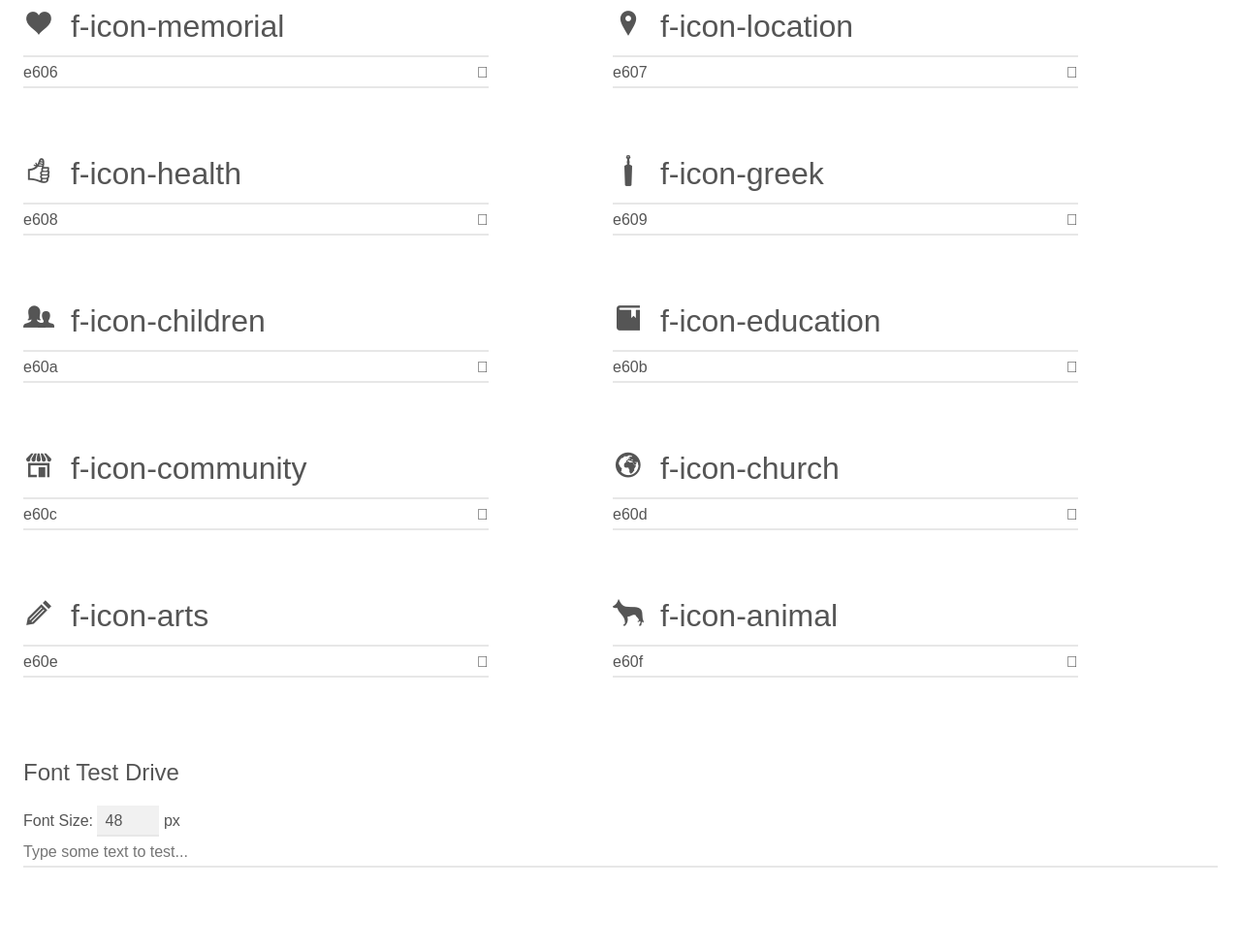
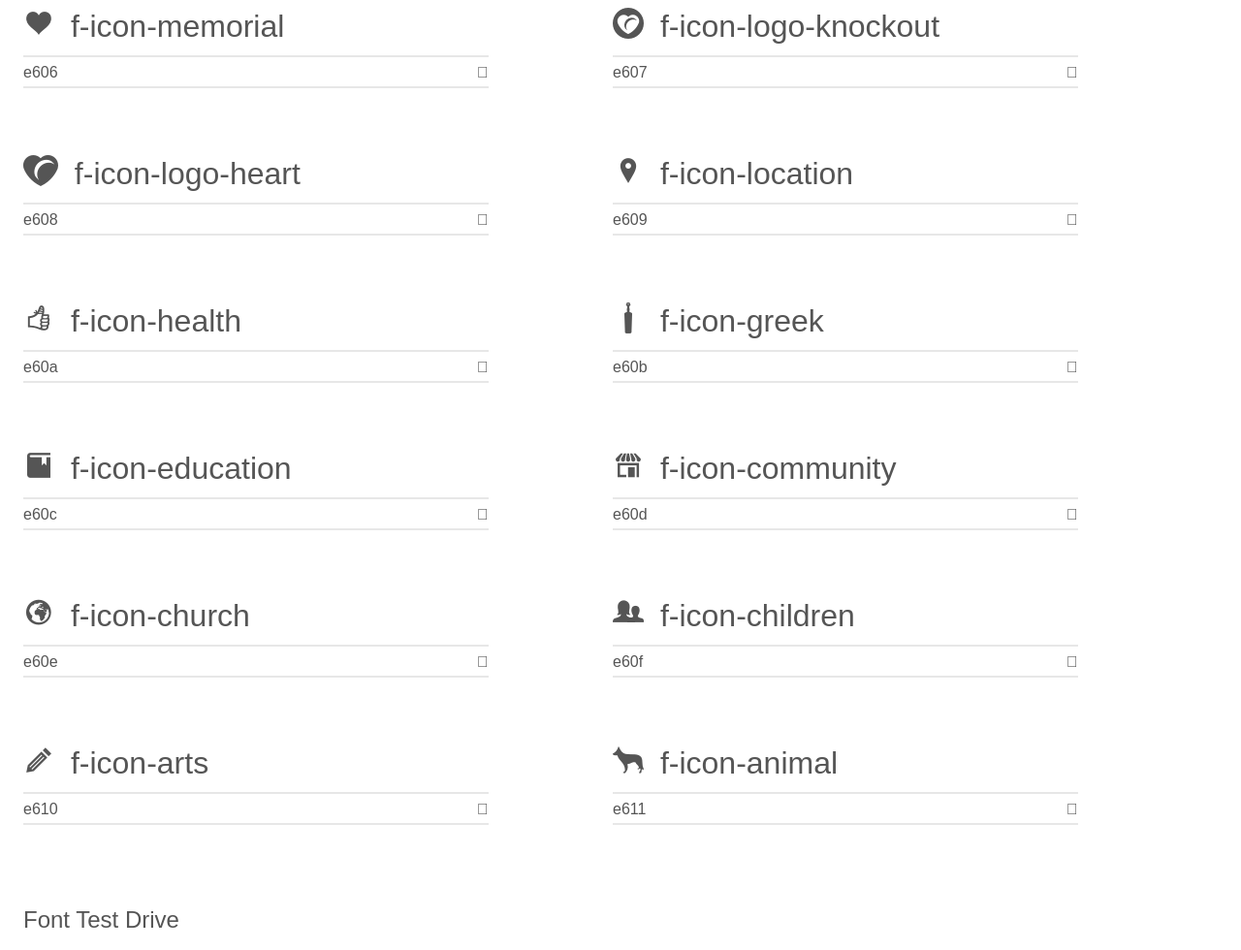
Before and after one commit to lumaverse/fundly-icon-font, a plain HTML site: page index.html in a window 1280 px wide. Shown: the part 603-1583 px from the top of the page at 97% size. Drawn offline with Linux system fonts and the light colour scheme.

Commit message:
Added the fundly logo in two formats to set

```diff
--- a/fundly-icon-font.css
+++ b/fundly-icon-font.css
@@ -1,7 +1,7 @@
 @font-face {
   font-family: 'FundlyIcons';
-  src: url('fonts/fundly-icons.eot?v=0.1.3');
-  src: url('fonts/fundly-icons.eot?v=0.1.3#iefix') format('embedded-opentype'), url('fonts/fundly-icons.woff?v=0.1.3') format('woff'), url('fonts/fundly-icons.ttf?v=0.1.3') format('truetype'), url('fonts/fundly-icons.svg?v=0.1.3#fundlyicons') format('svg');
+  src: url('fonts/fundly-icons.eot?v=0.2.0');
+  src: url('fonts/fundly-icons.eot?v=0.2.0#iefix') format('embedded-opentype'), url('fonts/fundly-icons.woff?v=0.2.0') format('woff'), url('fonts/fundly-icons.ttf?v=0.2.0') format('truetype'), url('fonts/fundly-icons.svg?v=0.2.0#fundlyicons') format('svg');
   font-weight: normal;
   font-style: normal; }
 
@@ -37,32 +37,38 @@
 .f-icon-memorial:before {
   content: "\e606"; }
 
-.f-icon-location:before {
+.f-icon-logo-knockout:before {
   content: "\e607"; }
 
-.f-icon-health:before {
+.f-icon-logo-heart:before {
   content: "\e608"; }
 
-.f-icon-greek:before {
+.f-icon-location:before {
   content: "\e609"; }
 
-.f-icon-children:before {
+.f-icon-health:before {
   content: "\e60a"; }
 
-.f-icon-education:before {
+.f-icon-greek:before {
   content: "\e60b"; }
 
-.f-icon-community:before {
+.f-icon-education:before {
   content: "\e60c"; }
 
-.f-icon-church:before {
+.f-icon-community:before {
   content: "\e60d"; }
 
-.f-icon-arts:before {
+.f-icon-church:before {
   content: "\e60e"; }
 
+.f-icon-children:before {
+  content: "\e60f"; }
+
+.f-icon-arts:before {
+  content: "\e610"; }
+
 .f-icon-animal:before {
-  content: "\e60f"; }
+  content: "\e611"; }
 
 .f-icon-lg {
   font-size: 1.33333em;
--- a/index.html
+++ b/index.html
@@ -9,7 +9,7 @@
 	<link rel="stylesheet" href="fundly-icon-font.css"></head>
 <body>
 	<div class="bgc1 clearfix">
-		<h1 class="mhmm mvm"><span class="fgc1">Font Name:</span> fundly-icons <small class="fgc1">(Glyphs:&nbsp;16)</small></h1>
+		<h1 class="mhmm mvm"><span class="fgc1">Font Name:</span> fundly-icons <small class="fgc1">(Glyphs:&nbsp;18)</small></h1>
 	</div>
 	<div class="clearfix mhl ptl">
 		<h1 class="mvm mtn bshadow fgc1">Grid Size: Unknown</h1>
@@ -106,7 +106,7 @@
 		</div>
 		<div class="glyph fs1">
 			<div class="clearfix bshadow0 pbs">
-				<span class="f-icon-location"></span><span class="mls"> f-icon-location</span>
+				<span class="f-icon-logo-knockout"></span><span class="mls"> f-icon-logo-knockout</span>
 			</div>
 			<fieldset class="fs0 size1of1 clearfix">
 				<input type="text" readonly value="e607" class="unit size1of2" />
@@ -119,7 +119,7 @@
 		</div>
 		<div class="glyph fs1">
 			<div class="clearfix bshadow0 pbs">
-				<span class="f-icon-health"></span><span class="mls"> f-icon-health</span>
+				<span class="f-icon-logo-heart"></span><span class="mls"> f-icon-logo-heart</span>
 			</div>
 			<fieldset class="fs0 size1of1 clearfix">
 				<input type="text" readonly value="e608" class="unit size1of2" />
@@ -132,7 +132,7 @@
 		</div>
 		<div class="glyph fs1">
 			<div class="clearfix bshadow0 pbs">
-				<span class="f-icon-greek"></span><span class="mls"> f-icon-greek</span>
+				<span class="f-icon-location"></span><span class="mls"> f-icon-location</span>
 			</div>
 			<fieldset class="fs0 size1of1 clearfix">
 				<input type="text" readonly value="e609" class="unit size1of2" />
@@ -145,7 +145,7 @@
 		</div>
 		<div class="glyph fs1">
 			<div class="clearfix bshadow0 pbs">
-				<span class="f-icon-children"></span><span class="mls"> f-icon-children</span>
+				<span class="f-icon-health"></span><span class="mls"> f-icon-health</span>
 			</div>
 			<fieldset class="fs0 size1of1 clearfix">
 				<input type="text" readonly value="e60a" class="unit size1of2" />
@@ -158,7 +158,7 @@
 		</div>
 		<div class="glyph fs1">
 			<div class="clearfix bshadow0 pbs">
-				<span class="f-icon-education"></span><span class="mls"> f-icon-education</span>
+				<span class="f-icon-greek"></span><span class="mls"> f-icon-greek</span>
 			</div>
 			<fieldset class="fs0 size1of1 clearfix">
 				<input type="text" readonly value="e60b" class="unit size1of2" />
@@ -171,7 +171,7 @@
 		</div>
 		<div class="glyph fs1">
 			<div class="clearfix bshadow0 pbs">
-				<span class="f-icon-community"></span><span class="mls"> f-icon-community</span>
+				<span class="f-icon-education"></span><span class="mls"> f-icon-education</span>
 			</div>
 			<fieldset class="fs0 size1of1 clearfix">
 				<input type="text" readonly value="e60c" class="unit size1of2" />
@@ -184,7 +184,7 @@
 		</div>
 		<div class="glyph fs1">
 			<div class="clearfix bshadow0 pbs">
-				<span class="f-icon-church"></span><span class="mls"> f-icon-church</span>
+				<span class="f-icon-community"></span><span class="mls"> f-icon-community</span>
 			</div>
 			<fieldset class="fs0 size1of1 clearfix">
 				<input type="text" readonly value="e60d" class="unit size1of2" />
@@ -197,7 +197,7 @@
 		</div>
 		<div class="glyph fs1">
 			<div class="clearfix bshadow0 pbs">
-				<span class="f-icon-arts"></span><span class="mls"> f-icon-arts</span>
+				<span class="f-icon-church"></span><span class="mls"> f-icon-church</span>
 			</div>
 			<fieldset class="fs0 size1of1 clearfix">
 				<input type="text" readonly value="e60e" class="unit size1of2" />
@@ -210,11 +210,37 @@
 		</div>
 		<div class="glyph fs1">
 			<div class="clearfix bshadow0 pbs">
-				<span class="f-icon-animal"></span><span class="mls"> f-icon-animal</span>
+				<span class="f-icon-children"></span><span class="mls"> f-icon-children</span>
 			</div>
 			<fieldset class="fs0 size1of1 clearfix">
 				<input type="text" readonly value="e60f" class="unit size1of2" />
 				<input type="text" maxlength="1" readonly value="&#xe60f;" class="unitRight size1of2 talign-right" />
+			</fieldset>
+			<div class="fs0 bshadow0 clearfix noLiga-true">
+				<span class="unit pvs fgc1">liga: </span>
+				<input type="text" readonly value="" class="liga unitRight" />
+			</div>
+		</div>
+		<div class="glyph fs1">
+			<div class="clearfix bshadow0 pbs">
+				<span class="f-icon-arts"></span><span class="mls"> f-icon-arts</span>
+			</div>
+			<fieldset class="fs0 size1of1 clearfix">
+				<input type="text" readonly value="e610" class="unit size1of2" />
+				<input type="text" maxlength="1" readonly value="&#xe610;" class="unitRight size1of2 talign-right" />
+			</fieldset>
+			<div class="fs0 bshadow0 clearfix noLiga-true">
+				<span class="unit pvs fgc1">liga: </span>
+				<input type="text" readonly value="" class="liga unitRight" />
+			</div>
+		</div>
+		<div class="glyph fs1">
+			<div class="clearfix bshadow0 pbs">
+				<span class="f-icon-animal"></span><span class="mls"> f-icon-animal</span>
+			</div>
+			<fieldset class="fs0 size1of1 clearfix">
+				<input type="text" readonly value="e611" class="unit size1of2" />
+				<input type="text" maxlength="1" readonly value="&#xe611;" class="unitRight size1of2 talign-right" />
 			</fieldset>
 			<div class="fs0 bshadow0 clearfix noLiga-true">
 				<span class="unit pvs fgc1">liga: </span>
```
Also changed, not shown: fonts/fundly-icons.ttf, fonts/fundly-icons.woff, fundly-icon-font.min.css, 2 other files.
